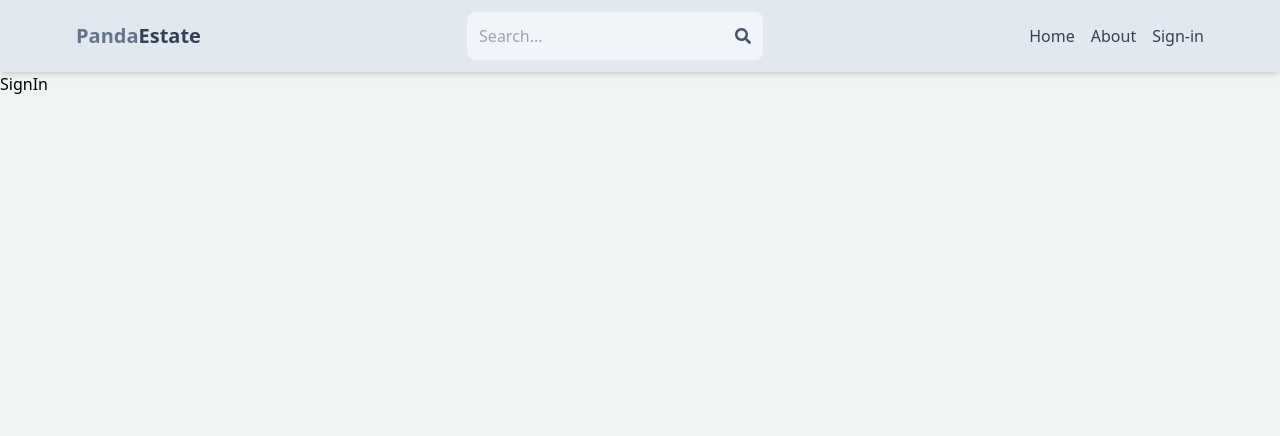
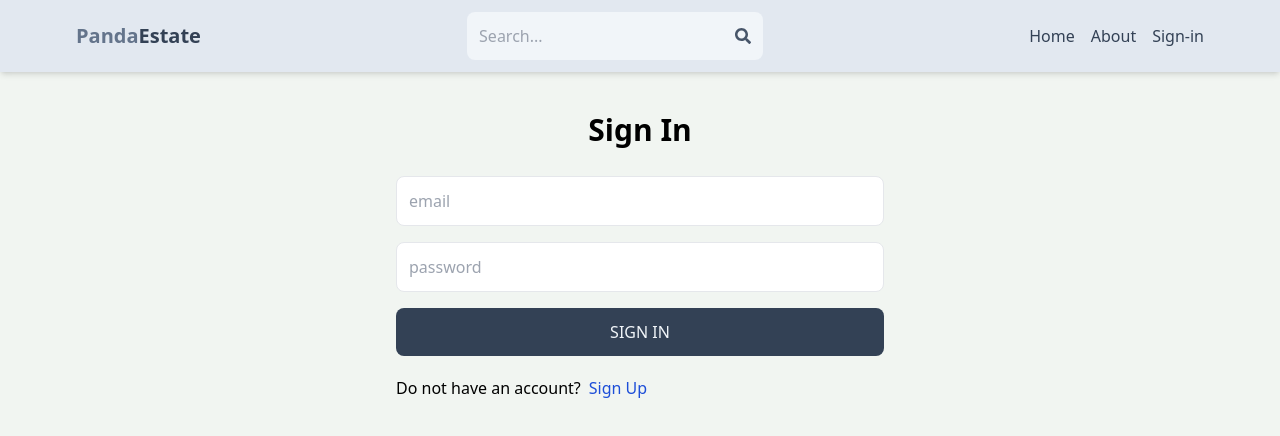
Before and after one commit to pratikashpanda/mern-estate-client, a React (Vite) app: page /sign-in in a window 1280 px wide. Shown: the top 436 px of the page. Built offline with nearby package versions, Linux system fonts and the light colour scheme.

Commit message:
create signin page functionality

```diff
--- a/src/pages/SignIn.jsx
+++ b/src/pages/SignIn.jsx
@@ -1,10 +1,89 @@
 /* eslint-disable no-unused-vars */
-import React from 'react'
+import React, { useState } from "react";
+import { Link, useNavigate } from "react-router-dom";
 
 const SignIn = () => {
+  const [formData, setFormData] = useState({});
+  const [error, setError] = useState(null);
+  const [loading, setLoading] = useState(false);
+  const navigate = useNavigate();
+  const handleChange = (e) => {
+    setFormData({
+      ...formData,
+      [e.target.id]: e.target.value,
+    });
+  };
+
+  const handleSubmit = async (e) => {
+    try {
+      e.preventDefault();
+      setLoading(true);
+      const res = await fetch("api/auth/signin", {
+        method: "POST",
+        headers: {
+          "Content-Type": "application/json",
+        },
+        body: JSON.stringify(formData),
+      });
+      const data = await res.json();
+      console.log(data);
+      if (data.success === false) {
+        setLoading(false);
+        setError(data.message);
+        return;
+      }
+      setLoading(false);
+      setError(null);
+      navigate("/");
+    } catch (error) {
+      setLoading(false);
+      setError(error.message);
+    }
+  };
+
+  console.log(formData);
+
   return (
-    <div>SignIn</div>
-  )
-}
+    <div className="p-3 max-w-lg mx-auto">
+      <h1 className="text-3xl text-center my-7 font-semibold">Sign In</h1>
+      <form onSubmit={handleSubmit} className="flex flex-col gap-4">
+        {/* <input
+          type="text"
+          placeholder="username"
+          className="border p-3 rounded-lg"
+          id="username"
+          onChange={handleChange}
+        /> */}
+        <input
+          type="text"
+          placeholder="email"
+          className="border p-3 rounded-lg"
+          id="email"
+          onChange={handleChange}
+        />
+        <input
+          type="password"
+          placeholder="password"
+          className="border p-3 rounded-lg"
+          id="password"
+          onChange={handleChange}
+        />
+        <button
+          disabled={loading}
+          className="bg-slate-700 p-3 text-slate-100 rounded-lg uppercase hover:opacity-95"
+        >
+          {loading ? "loading" : "Sign In"}
+        </button>
+      </form>
+      <div className="flex gap-2 mt-5">
+        <p>Do not have an account?</p>
+        <Link to={"/sign-up"}>
+          <span className="text-blue-700">Sign Up</span>
+        </Link>
+      </div>
+      {error && <p className="text-red-600 mt-5">{error}</p>}
+    </div>
+  );
+};
 
-export default SignIn
+export default SignIn;
```
